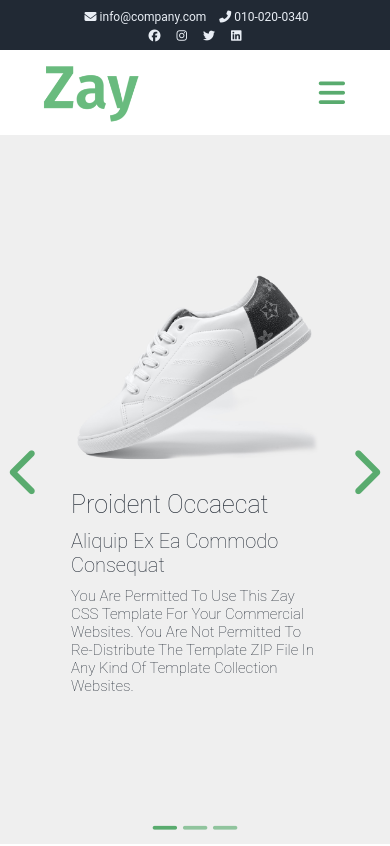
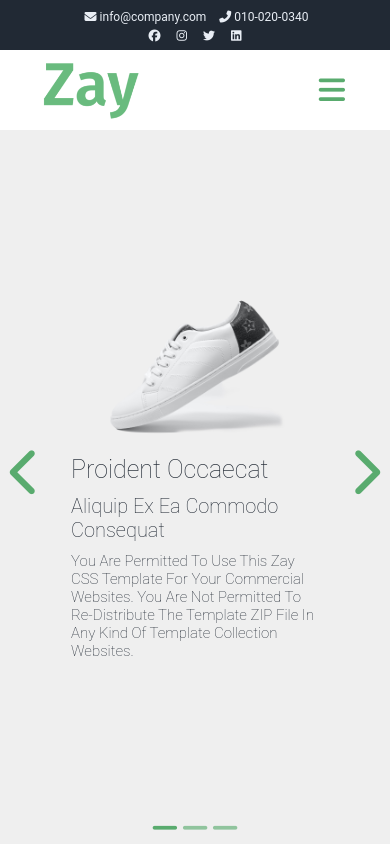
Before and after one commit to fatimah-mse/Task-5, a plain HTML site: page index.html in a window 390 px wide. Shown: the top 846 px of the page. Drawn offline with Linux system fonts and the light colour scheme.

Commit message:
modify-3

```diff
--- a/assets/style/style.css
+++ b/assets/style/style.css
@@ -67,7 +67,7 @@ footer .bottom-footer a:hover{
 .nav-bar-2 {
     position: relative;
     z-index: 4;
-    height: 85px;
+    height: 80px;
     width: 100%;
     position: fixed;
     display: flex;
@@ -230,7 +230,7 @@ section .title-section p{
     margin-top: 30px;
     width: 30%;
     text-align: center;
-    transition: all 0.4s ease-in-out;
+    transition: all 0.2s ease-in-out;
     cursor: pointer;
 }
 .home-section-1 .home-categories div img{
@@ -264,7 +264,7 @@ section .title-section p{
     width: 30%;;
     border-radius: 10px;
     padding-bottom: 20px;
-    transition: all 0.4s ease-in-out;
+    transition: all 0.2s ease-in-out;
     cursor: pointer;
 }
 .home-section-2 .home-featureds .card img{
@@ -642,7 +642,8 @@ footer .middel-footer .btn:hover {
     .contact-section-3 form .first-row div{
         width: 100%;
     }
-    .hero-home .slider-img img{
+    .hero-home .slider-img img ,
+    .hero-about img{
         width: 250px;
     }
     h1 {
@@ -697,6 +698,10 @@ footer .middel-footer .btn:hover {
     .hero-about{
         padding: 80px 40px 0 40px;
     }
+    .hero-home .slider-img img ,
+    .hero-about img{
+        width: 180px;
+    }
     .hero-home .slider-img div{
         width: 80% ;
     }
```
